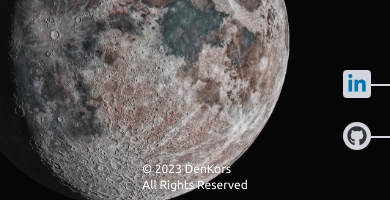
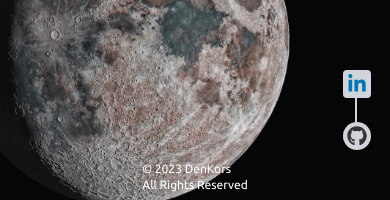
Before and after one commit to DenysKors/AboveTheSky_PetProject, a React (Vite) app: page / in a window 390 px wide. Shown: the part 6000-6200 px from the top of the page. Built offline with nearby package versions, Linux system fonts and the light colour scheme.

Commit message:
Footer linkwrapper styles

```diff
--- a/src/components/Footer.jsx
+++ b/src/components/Footer.jsx
@@ -2,9 +2,9 @@ function Footer() {
   return (
     <footer className="relative mt-16 md:mt-28 lg:mt-36 h-[60vh] overflow-hidden">
       <div className="w-[75vw] h-full bg-footerMoon bg-no-repeat bg-left-bottom bg-contain"></div>
-      <div className="absolute right-[5%] bottom-[10%] md:bottom-[15%] h-20 md:h-36 flex flex-col justify-between">
+      <div className="link-wrapper right-[5%] bottom-[10%] md:bottom-[15%] h-20 md:h-36 flex flex-col justify-between">
         <a
-          className="social-link bg-gray-300 rounded transition duration-300 hover:shadow-nav"
+          className="p-1 bg-gray-300 rounded transition duration-300 hover:shadow-nav"
           href="https://linkedin.com/in/denys-korsukov"
           target="_blank"
           rel="noopener noreferrer"
@@ -21,7 +21,7 @@ function Footer() {
           </span>
         </a>
         <a
-          className="social-link bg-gray-300 rounded-full transition duration-300 hover:shadow-nav"
+          className="p-1 bg-gray-300 rounded-full transition duration-300 hover:shadow-nav"
           href="https://github.com/DenysKors"
           target="_blank"
           rel="noopener noreferrer"
--- a/src/index.css
+++ b/src/index.css
@@ -79,12 +79,31 @@
   }
 }
 
-.social-link {
-  padding: 0.25rem;
-  position: relative;
+.link-wrapper {
+  position: absolute;
 }
 
-.social-link::after {
+.link-wrapper::after {
+  content: "";
+  height: 2px;
+  width: 50px;
+  position: absolute;
+  left: -40%;
+  top: 50%;
+  transform: rotate(90deg);
+  z-index: -1;
+  background-color: rgb(209 213 219);
+}
+
+@media screen and (min-width: 768px) {
+  .link-wrapper::after {
+    width: 120px;
+    left: -117%;
+    top: 50%;
+  }
+}
+
+/* .social-link::after {
   content: "";
   width: 120px;
   height: 2px;
@@ -94,7 +113,7 @@
   transform: translateX(-50%);
   z-index: -1;
   background-color: rgb(209 213 219);
-}
+} */
 
 /* Some of these css propertys is experimental, so I am going to use observer to be 100% sure it works.
 @layer base {
```
